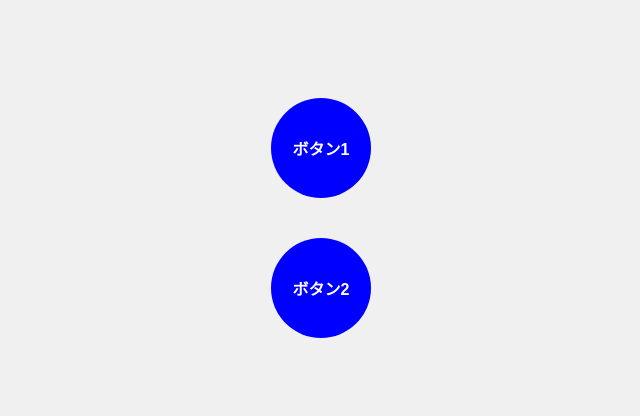
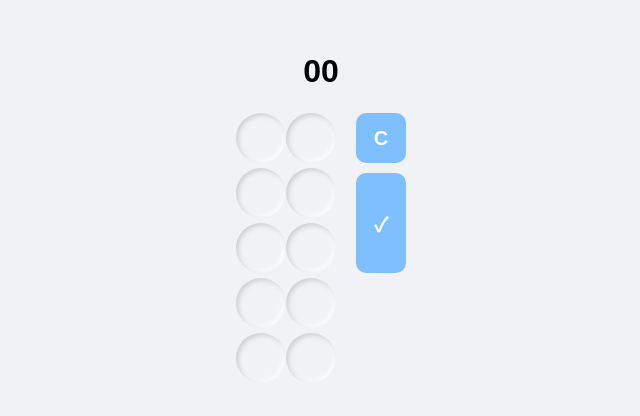
Before and after one commit to flatwellrichsum/Soro_01, a plain HTML site: page index.html in a window 1280 px wide. Shown: the part 190-606 px from the top of the page, without its empty margins (319-959 px from the left). Drawn offline with Linux system fonts and the light colour scheme.

Commit message:
Update index.html

```diff
--- a/index.html
+++ b/index.html
@@ -3,7 +3,7 @@
 <head>
     <meta charset="UTF-8">
     <meta name="viewport" content="width=device-width, initial-scale=1.0">
-    <title>タップで色が変わるボタン</title>
+    <title>そろばん</title>
     <style>
         body {
             display: flex;
@@ -11,53 +11,128 @@
             align-items: center;
             justify-content: center;
             height: 100vh;
-            background-color: #f0f0f0;
+            background-color: #f1f2f6;
+            font-family: sans-serif;
         }
-        .button {
-            width: 100px;
-            height: 100px;
+        #area_num {
+            width: 120px;
+            height: 50px;
+            text-align: center;
+            font-size: 32px;
+            font-weight: bold;
+            color: black;
+            background-color: #f1f2f6;
+            margin-bottom: 10px;
+        }
+        #area_beads {
+            display: flex;
+        }
+        #area_main {
+            display: grid;
+            grid-template-columns: repeat(2, 50px);
+            grid-template-rows: repeat(5, 50px);
+            gap: 5px 0;
+        }
+        .button_main {
+            width: 50px;
+            height: 50px;
             border-radius: 50%;
             border: none;
-            margin: 20px;
             font-size: 16px;
             font-weight: bold;
-            cursor: pointer;
-            transition: background-color 0.3s;
+            background-color: #f1f2f6;
+            box-shadow: inset 2px 2px 5px #ccc, inset -2px -2px 5px #fff;
         }
-        .blue {
-            background-color: blue;
+        .button_main.on {
+            box-shadow: inset -2px -2px 5px #ccc, inset 2px 2px 5px #fff;
+        }
+        .button_main.left.on:nth-child(1) {
+            background-color: #ff8080;
+        }
+        .button_main.left.on:nth-child(n+2) {
+            background-color: #ffbf80;
+        }
+        #area_utility {
+            display: flex;
+            flex-direction: column;
+            align-items: center;
+            margin-left: 20px;
+        }
+        .button_utility {
+            background-color: #80bfff;
             color: white;
+            border: none;
+            font-size: 20px;
+            font-weight: bold;
+            text-align: center;
         }
-        .red {
-            background-color: red;
-            color: white;
+        #button_reset {
+            width: 50px;
+            height: 50px;
+            border-radius: 10px;
+            margin-bottom: 10px;
+        }
+        #button_enter {
+            width: 50px;
+            height: 100px;
+            border-radius: 10px;
         }
     </style>
 </head>
 <body>
-    <button id="button1" class="button blue">ボタン1</button>
-    <button id="button2" class="button blue">ボタン2</button>
-
+    <div id="area_num">00</div>
+    <div id="area_beads">
+        <div id="area_main">
+            <script>
+                for (let i = 0; i < 10; i++) {
+                    let btn = document.createElement("button");
+                    btn.classList.add("button_main", i < 5 ? "left" : "right");
+                    btn.dataset.index = i;
+                    document.getElementById("area_main").appendChild(btn);
+                }
+            </script>
+        </div>
+        <div id="area_utility">
+            <button id="button_reset" class="button_utility">C</button>
+            <button id="button_enter" class="button_utility">✓</button>
+        </div>
+    </div>
     <script>
-        function toggleColor(button) {
-            if (button.classList.contains('blue')) {
-                button.classList.remove('blue');
-                button.classList.add('red');
-            } else {
-                button.classList.remove('red');
-                button.classList.add('blue');
-            }
+        document.querySelectorAll(".button_main").forEach(button => {
+            button.addEventListener("pointerdown", function(event) {
+                event.preventDefault();
+                let index = Number(this.dataset.index);
+                let left = this.classList.contains("left");
+                let buttons = document.querySelectorAll(left ? ".button_main.left" : ".button_main.right");
+                if (index % 5 === 0) {
+                    this.classList.toggle("on");
+                } else {
+                    let turnOn = !this.classList.contains("on");
+                    for (let i = 1; i < 5; i++) {
+                        if (index % 5 < i) break;
+                        buttons[i].classList.toggle("on", turnOn);
+                    }
+                }
+                updateNumber();
+            });
+        });
+        document.getElementById("button_reset").addEventListener("pointerdown", event => {
+            event.preventDefault();
+            document.querySelectorAll(".button_main").forEach(b => b.classList.remove("on"));
+            updateNumber();
+        });
+        function updateNumber() {
+            let num = 0;
+            document.querySelectorAll(".button_main.on").forEach(button => {
+                let index = Number(button.dataset.index);
+                if (index % 5 === 0) {
+                    num += (index < 5) ? 50 : 5;
+                } else {
+                    num += (index < 5) ? 10 : 1;
+                }
+            });
+            document.getElementById("area_num").textContent = String(num).padStart(2, "0");
         }
-
-        document.getElementById('button1').addEventListener('pointerdown', function(event) {
-            event.preventDefault();
-            toggleColor(this);
-        });
-
-        document.getElementById('button2').addEventListener('pointerdown', function(event) {
-            event.preventDefault();
-            toggleColor(this);
-        });
     </script>
 </body>
 </html>
```
